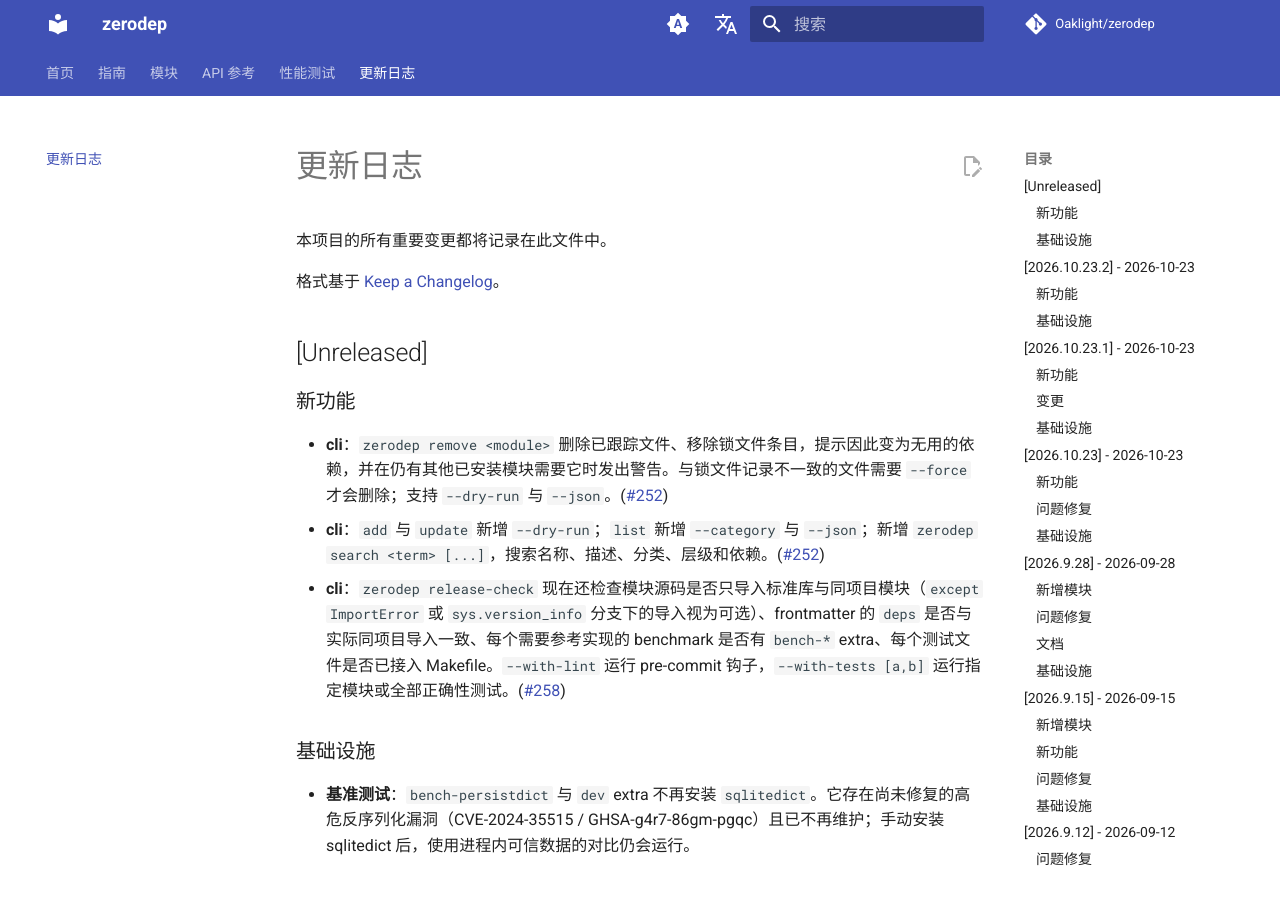
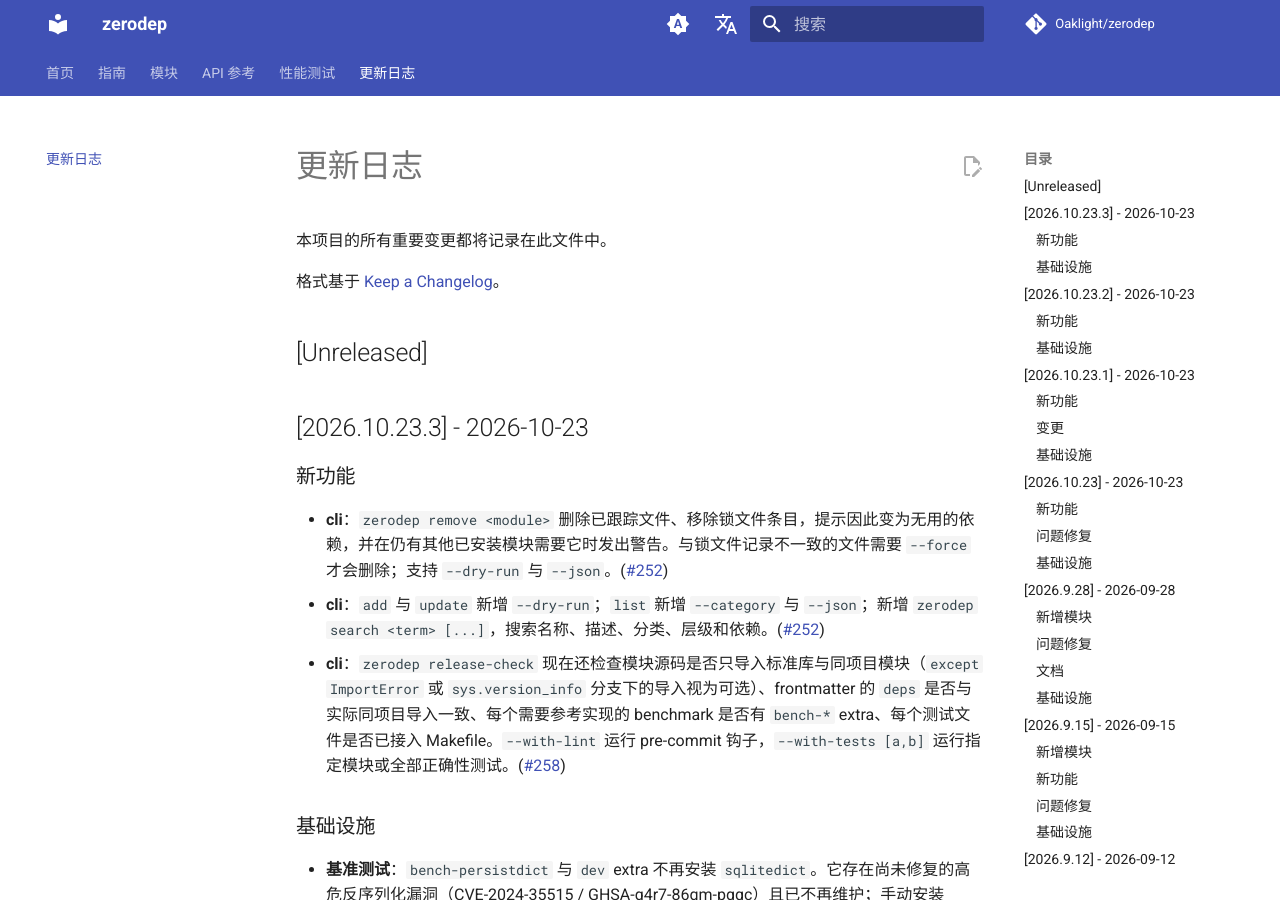
Before and after one commit to Oaklight/zerodep, an MkDocs documentation site: the page built from docs/changelog.md, in a window 1280 px wide and 900 px high. Built offline with MkDocs 1.6.1 and Material for MkDocs 9.7.7, drawn with Linux system fonts in a browser that asks for light colours; comment, search, counter and statistics services are not loaded.

Commit message:
docs(changelog): release 2026.10.23.3

```diff
--- a/docs/changelog.md
+++ b/docs/changelog.md
@@ -5,6 +5,8 @@
 格式基于 [Keep a Changelog](https://keepachangelog.com/zh-CN/1.1.0/)。
 
 ## [Unreleased]
+
+## [2026.10.23.3] - 2026-10-23
 
 ### 新功能
 
```
